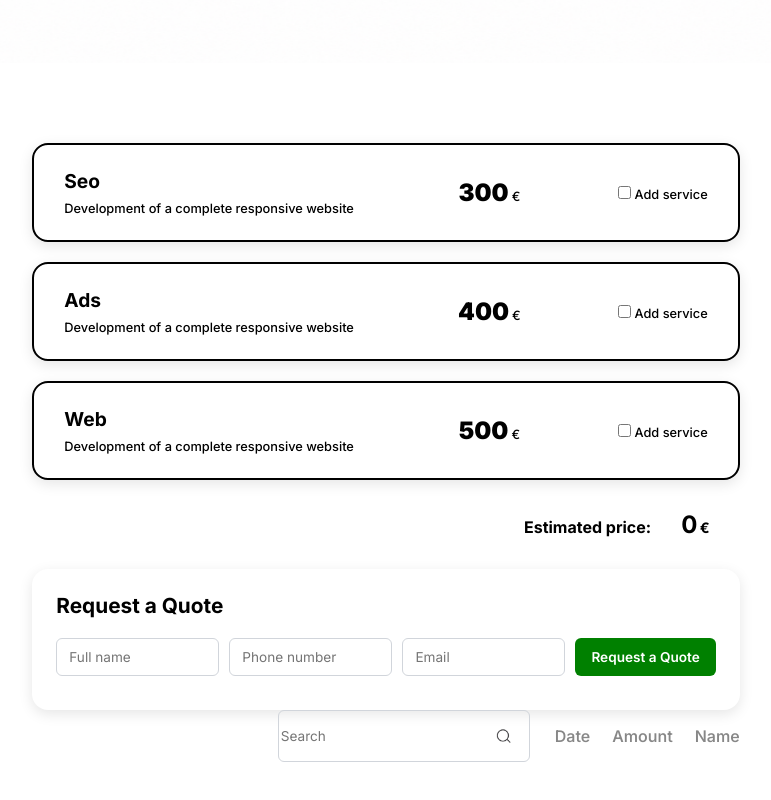
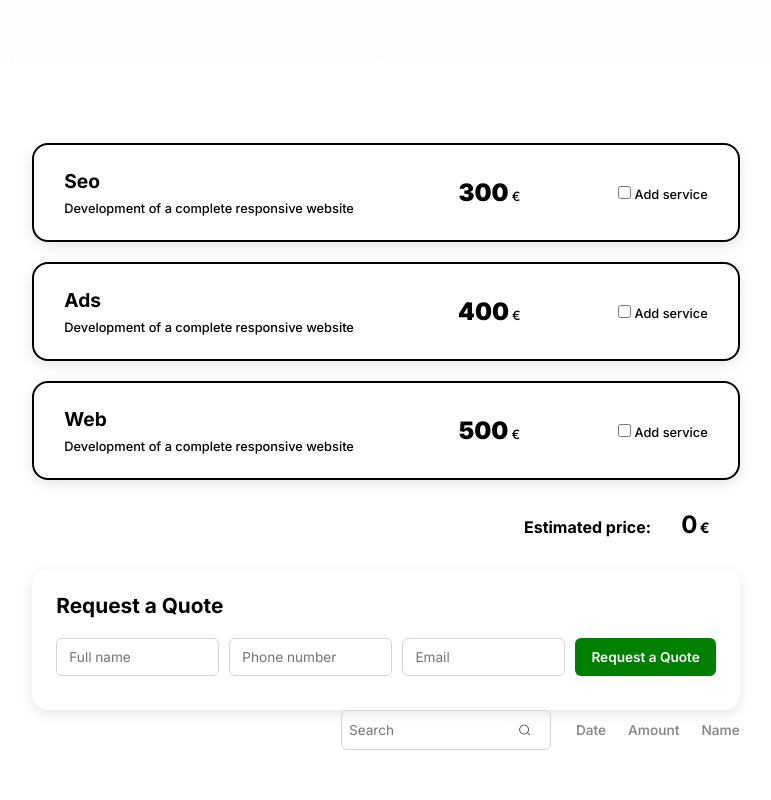
Before and after one commit to alefelipin/it-sprint4-budget, a React (Vite) app: page / in a window 1280 px wide. Shown: the part 298-1098 px from the top of the page, without its empty margins (254-1025 px from the left). Built offline with nearby package versions, Linux system fonts and the light colour scheme.

Commit message:
style: refine quote search layout to match mockup

```diff
--- a/src/components/QuoteSearch.css
+++ b/src/components/QuoteSearch.css
@@ -2,6 +2,7 @@
   display: flex;
   justify-content: flex-end;
   gap: 25px;
+  margin-bottom: 12px;
 }
 
 .search-box {
@@ -9,17 +10,23 @@
   align-items: center;
   border: 1px solid #d1d5db;
   border-radius: 6px;
+  width: 210px;
+  height: 40px;
+  padding: 0 5px;
 }
 
 .search-input {
   border: none;
   font-size: 0.85rem;
   background-color: #ffffff;
+  width: 100%;
+  min-width: 0;
 }
 
 .search-icon {
-  width: 50px;
-  height: 50px;
+  width: 40px;
+  height: 40px;
+  flex-shrink: 0;
 }
 
 .search-buttons {
@@ -36,6 +43,6 @@
   background: transparent;
   font-weight: 550;
   color: #878787;
-  font-size: 16px;
+  font-size: 0.85rem;
   cursor: pointer;
 }
```
